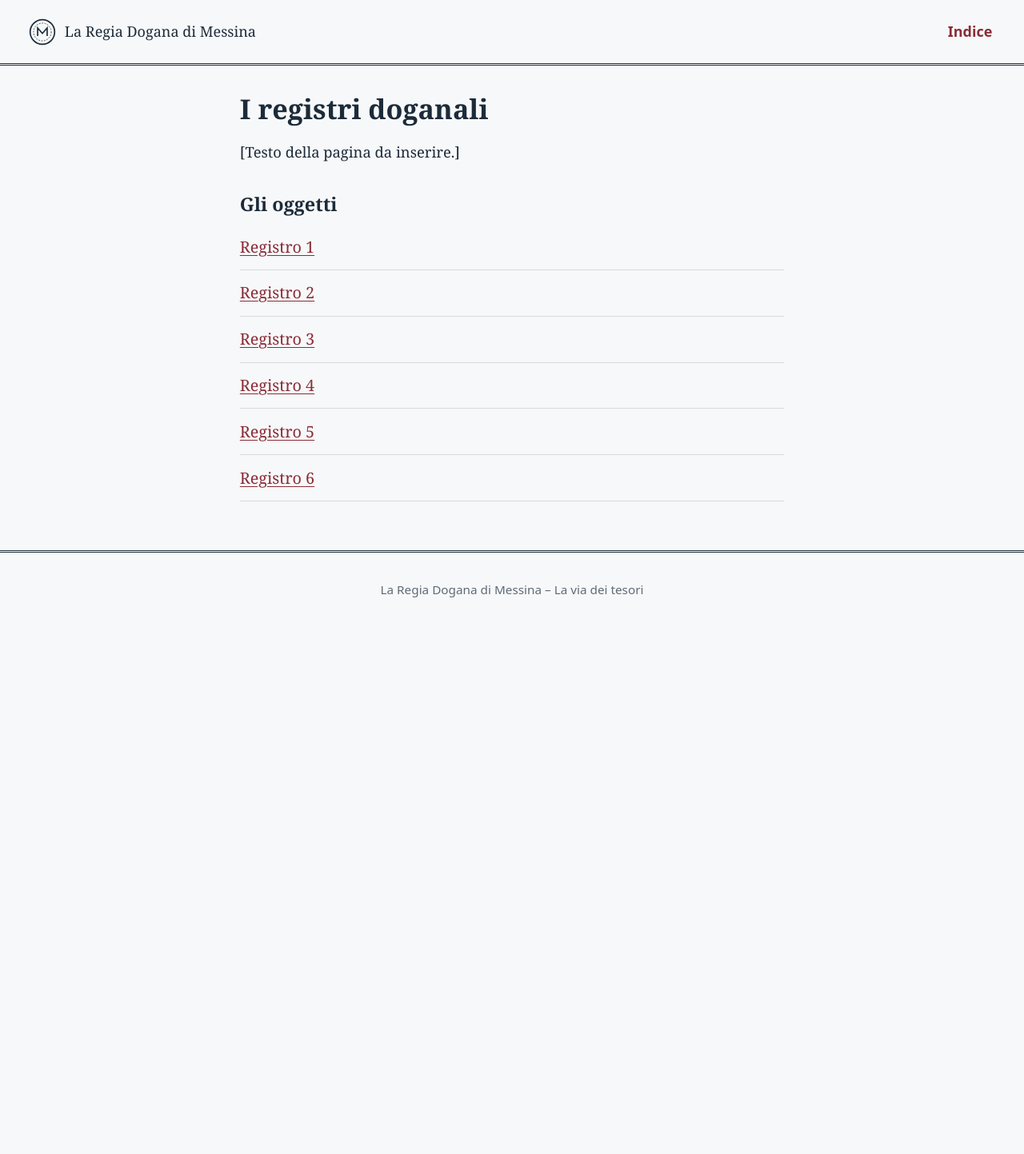
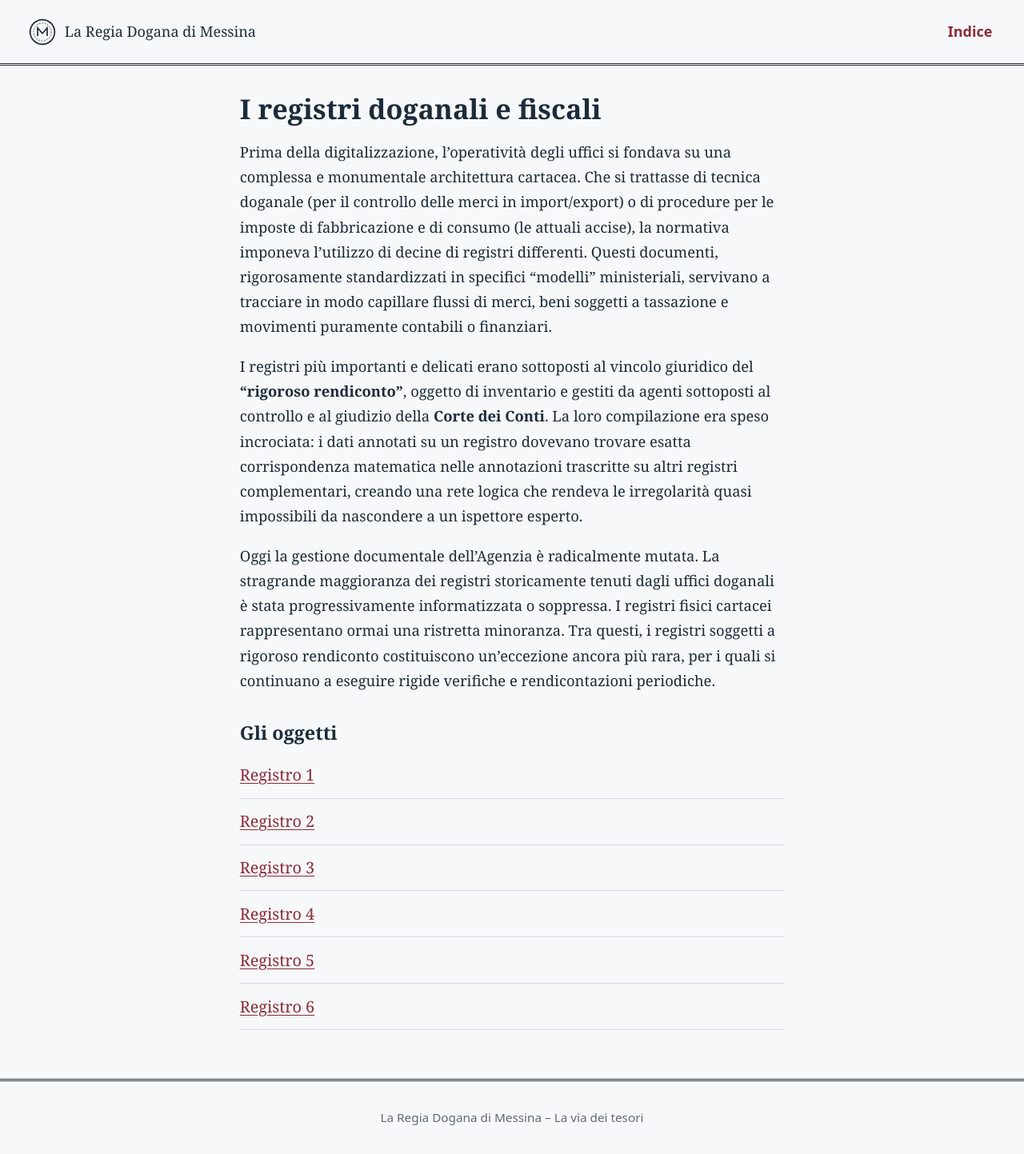
Before and after one commit to GiuseppeLB/regia-dogana-di-Messina, a Jekyll site: the page built from _pagine/registri.md, in a window 1280 px wide. Shown: the whole page at 80% size. Built offline with Jekyll 4.4.1, drawn with Linux system fonts in a browser that asks for light colours; before the commit the page ends 900 px from its top, so only the background shows below that.

Commit message:
Update _pagine/registri.md (via Pages CMS)

```diff
--- a/_pagine/registri.md
+++ b/_pagine/registri.md
@@ -1,6 +1,10 @@
 ---
 layout: pagina
-title: "I registri doganali"
+title: I registri doganali e fiscali
 ordine: 6
 ---
-[Testo della pagina da inserire.]
+Prima della digitalizzazione, l'operatività degli uffici si fondava su una complessa e monumentale architettura cartacea. Che si trattasse di tecnica doganale (per il controllo delle merci in import/export) o di procedure per le imposte di fabbricazione e di consumo (le attuali accise), la normativa imponeva l'utilizzo di decine di registri differenti. Questi documenti, rigorosamente standardizzati in specifici "modelli" ministeriali, servivano a tracciare in modo capillare flussi di merci, beni soggetti a tassazione e movimenti puramente contabili o finanziari.
+
+I registri più importanti e delicati erano sottoposti al vincolo giuridico del **"rigoroso rendiconto"**, oggetto di inventario e gestiti da agenti sottoposti al controllo e al giudizio della **Corte dei Conti**. La loro compilazione era speso incrociata: i dati annotati su un registro dovevano trovare esatta corrispondenza matematica nelle annotazioni trascritte su altri registri complementari, creando una rete logica che rendeva le irregolarità quasi impossibili da nascondere a un ispettore esperto.
+
+Oggi la gestione documentale dell'Agenzia è radicalmente mutata. La stragrande maggioranza dei registri storicamente tenuti dagli uffici doganali è stata progressivamente informatizzata o soppressa. I registri fisici cartacei rappresentano ormai una ristretta minoranza. Tra questi, i registri soggetti a rigoroso rendiconto costituiscono un'eccezione ancora più rara, per i quali si continuano a eseguire rigide verifiche e rendicontazioni periodiche.
```
